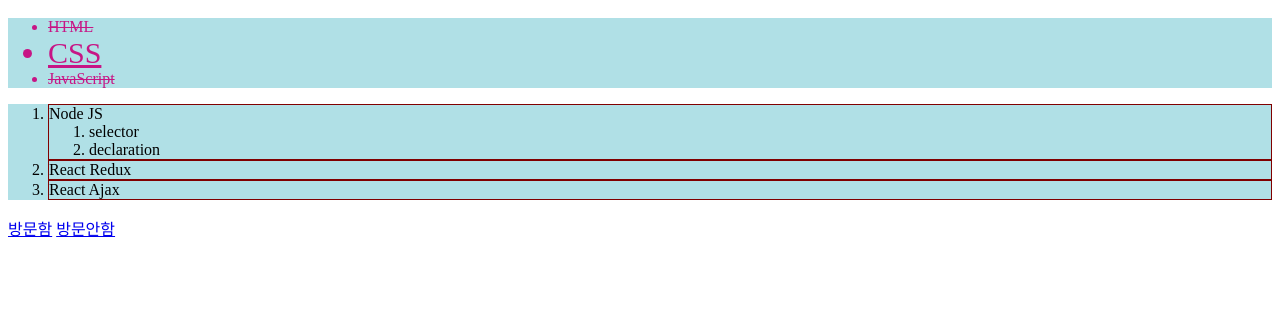
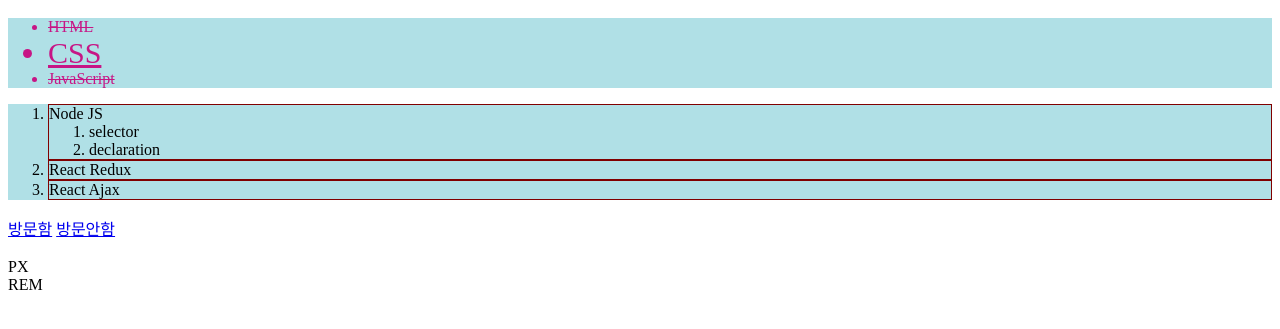
Before and after one commit to EinsVision/CSS3, a plain HTML site: page index.html in a window 1280 px wide. Shown: the part 129-458 px from the top of the page. Drawn offline with Linux system fonts and the light colour scheme.

Commit message:
font size

```diff
--- a/index.html
+++ b/index.html
@@ -38,6 +38,12 @@
         a:focus{
             color:white; /*가장 마지막에 넣는 것이 좋다.*/
         }
+        #px{
+            font-size: 16px;
+        }
+        #rem{
+            font-size: 1rem;
+        }
     </style>
 </head>
 <body>
@@ -64,5 +70,11 @@
     :active - 마우스를 클릭했을 때  -->
     <a href="www.naver.com">방문함</a>
     <a href="www.a.a">방문안함</a>
+    <br>
+    <br>
+
+    <div id="px">PX</div>
+    <div id="rem">REM</div> <!--REM을 쓰자.-->
+
 </body>
 </html>
```
